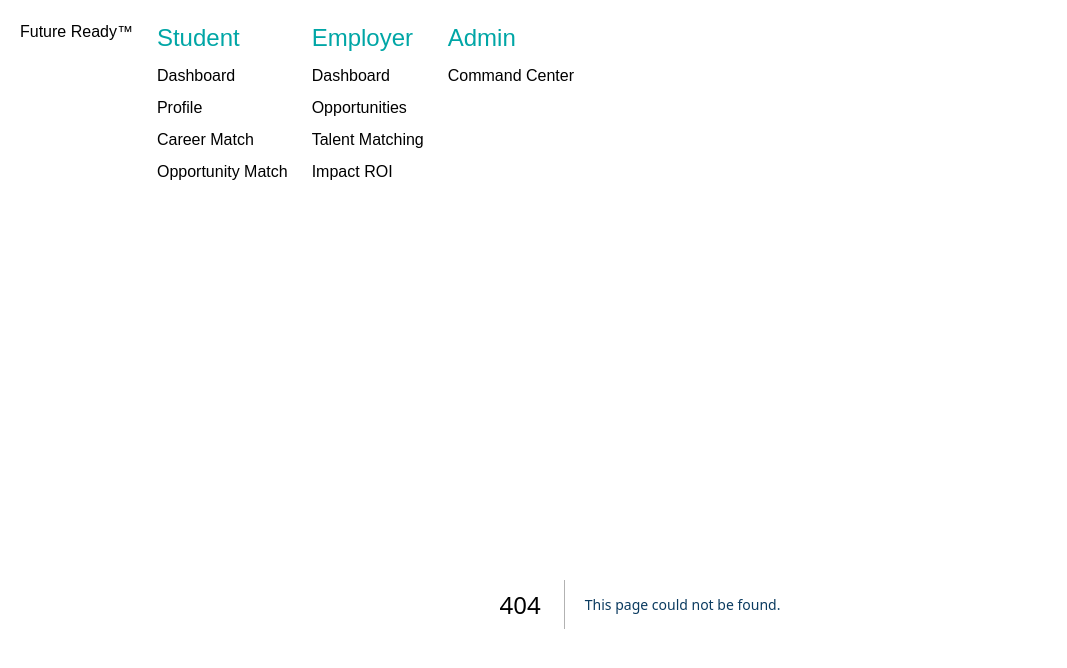
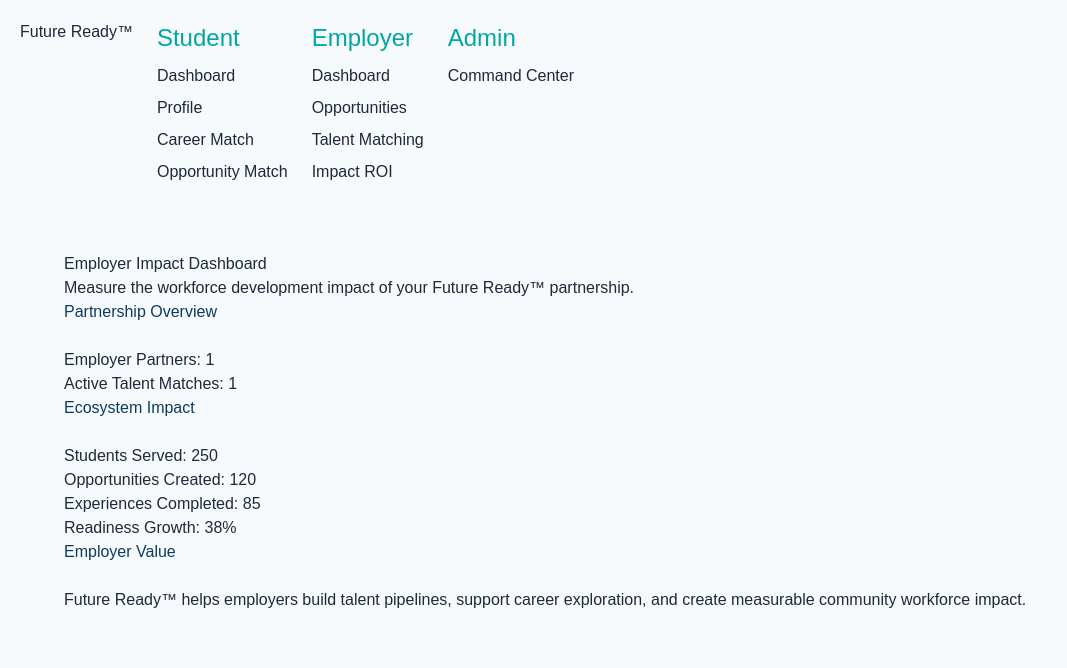
Before and after one commit to Link-Lake-Norman/Build6-, a Next.js app: page /employer-hub/impact in a window 1280 px wide. Before the commit this address had no page. Shown: the top 668 px of the page, without its empty margins (0-1067 px from the left). Built offline with nearby package versions, Linux system fonts and the light colour scheme.

Commit message:
Add employer impact dashboard

```diff
--- /dev/null
+++ b/app/employer-hub/impact/page.tsx
@@ -0,0 +1,75 @@
+import { impact } from "@/content/impact";
+import { employers } from "@/content/employers";
+import { matches } from "@/content/matches";
+
+export default function EmployerImpactPage() {
+
+  return (
+    <main>
+
+      <h1>
+        Employer Impact Dashboard
+      </h1>
+
+      <p>
+        Measure the workforce development impact of your Future Ready™ partnership.
+      </p>
+
+
+      <section>
+
+        <h2>
+          Partnership Overview
+        </h2>
+
+        <p>
+          Employer Partners: {employers.length}
+        </p>
+
+        <p>
+          Active Talent Matches: {matches.length}
+        </p>
+
+      </section>
+
+
+      <section>
+
+        <h2>
+          Ecosystem Impact
+        </h2>
+
+        <p>
+          Students Served: {impact.studentsServed}
+        </p>
+
+        <p>
+          Opportunities Created: {impact.opportunitiesCreated}
+        </p>
+
+        <p>
+          Experiences Completed: {impact.experiencesCompleted}
+        </p>
+
+        <p>
+          Readiness Growth: {impact.readinessGrowth}%
+        </p>
+
+      </section>
+
+
+      <section>
+
+        <h2>
+          Employer Value
+        </h2>
+
+        <p>
+          Future Ready™ helps employers build talent pipelines, support career exploration, and create measurable community workforce impact.
+        </p>
+
+      </section>
+
+    </main>
+  );
+}
```
